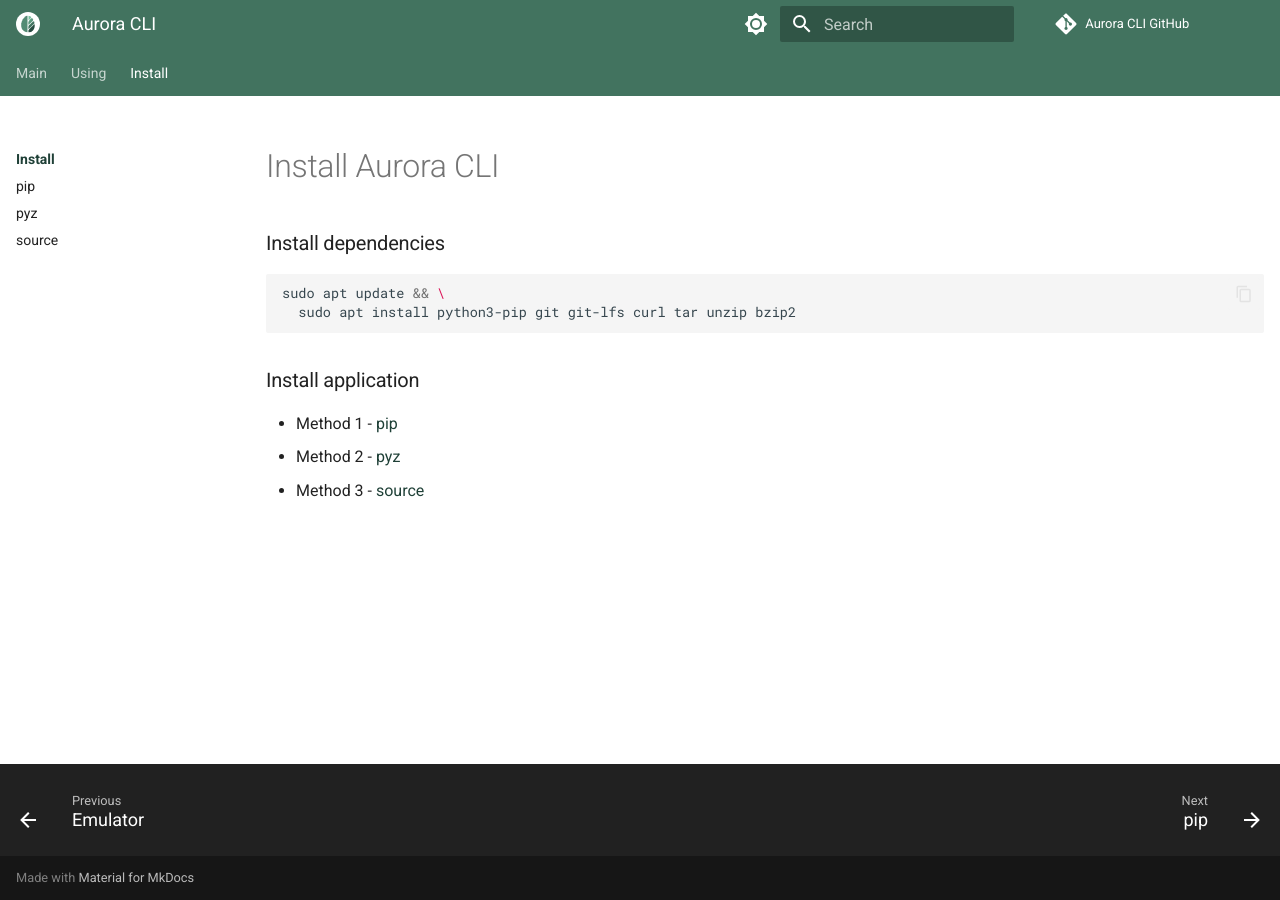
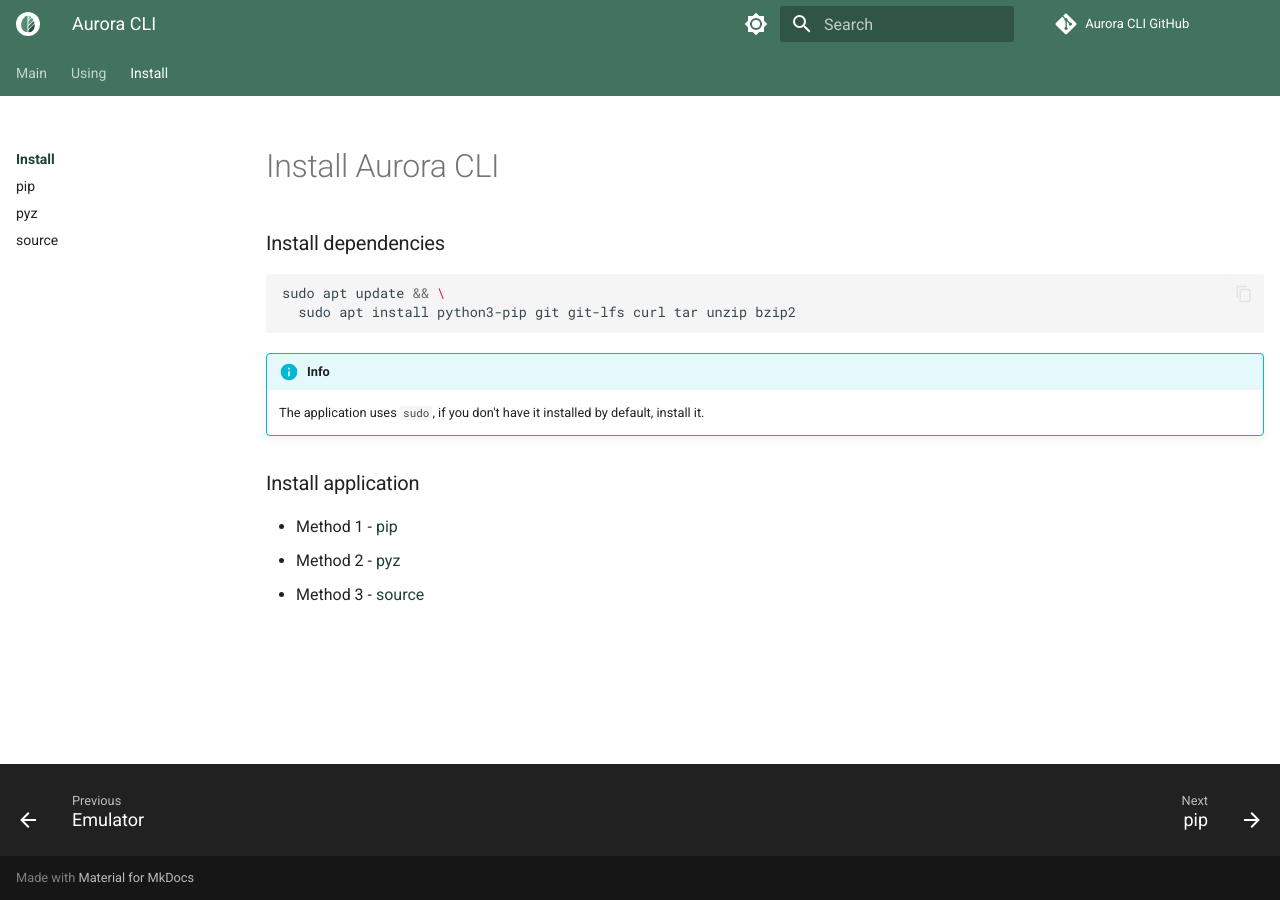
Before and after one commit to keygenqt/aurora-cli, an MkDocs documentation site: the page built from docs/install/index.md, in a window 1280 px wide. Built offline with MkDocs 1.6.1 and Material for MkDocs 9.7.7, drawn with Linux system fonts in a browser that asks for light colours; comment, search, counter and statistics services are not loaded.

Commit message:
Add about sudo info.

````diff
--- a/docs/install/index.md
+++ b/docs/install/index.md
@@ -7,6 +7,10 @@
   sudo apt install python3-pip git git-lfs curl tar unzip bzip2
 ```
 
+!!! info
+
+    The application uses `sudo`, if you don't have it installed by default, install it.
+
 ### Install application
 
 * Method 1 - [pip](pip.md)
````
